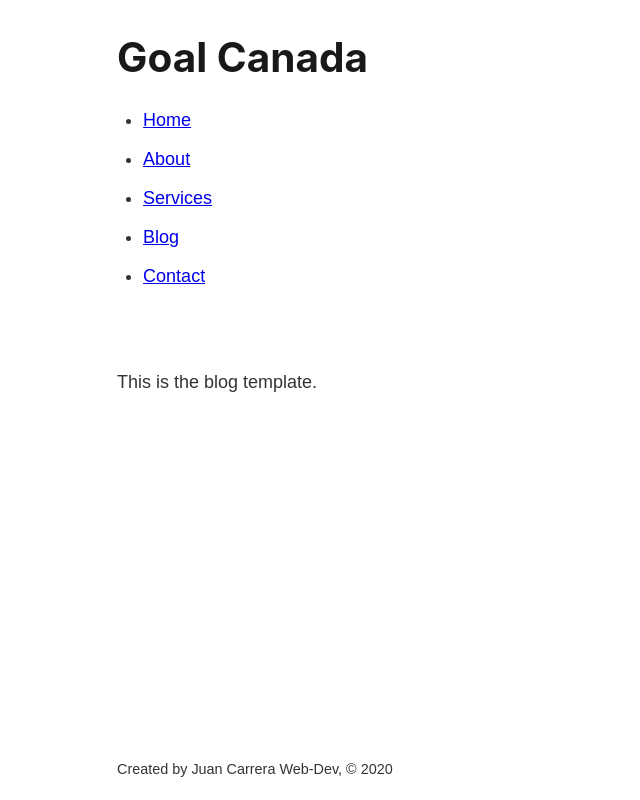
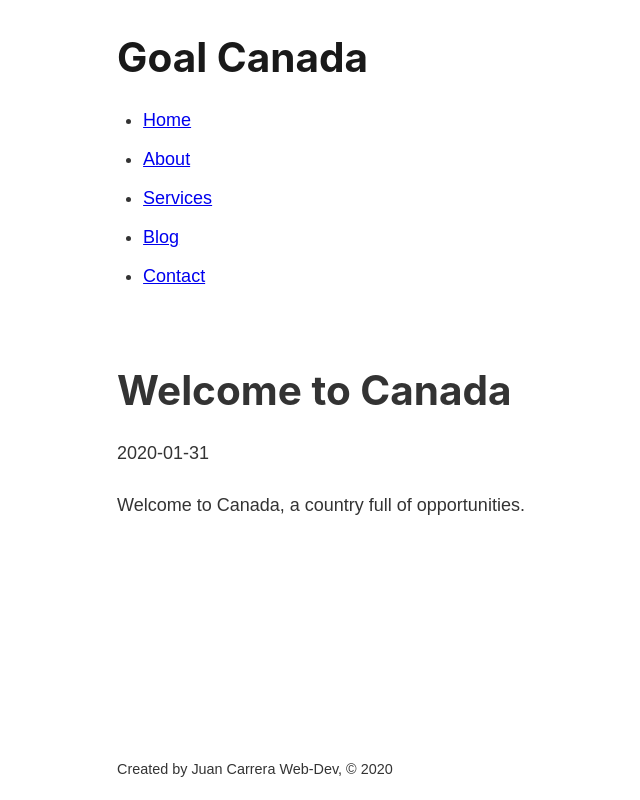
Before and after one commit to jcarrera94/gatsby-goal-canada, a Gatsby site: page /blog/welcome in a window 1280 px wide. Shown: the whole page, without its empty margins (91-731 px from the left). Built offline with nearby package versions, Linux system fonts and the light colour scheme; Gatsby itself is replaced by a stand-in of ours.

Commit message:
obtain markdown posts body and render to html elements on blog template component dynamically

```diff
--- a/src/templates/blog.js
+++ b/src/templates/blog.js
@@ -2,7 +2,7 @@ import React from 'react'
 import Layout from '../components/layout'
 import { graphql } from 'gatsby';
 
-export const query = graphql`
+export  const query = graphql`
 query (
     $slug: String!
   ) {
@@ -22,10 +22,12 @@ query (
   }
 `
 
-const Blog = () => {
+const Blog = (props) => {
   return (
     <Layout>
-      This is the blog template.
+      <h1>{props.data.markdownRemark.frontmatter.title}</h1>
+      <p>{props.data.markdownRemark.frontmatter.date}</p>
+      <div dangerouslySetInnerHTML={{ __html: props.data.markdownRemark.html }}></div>
     </Layout>
   )
 }
```
